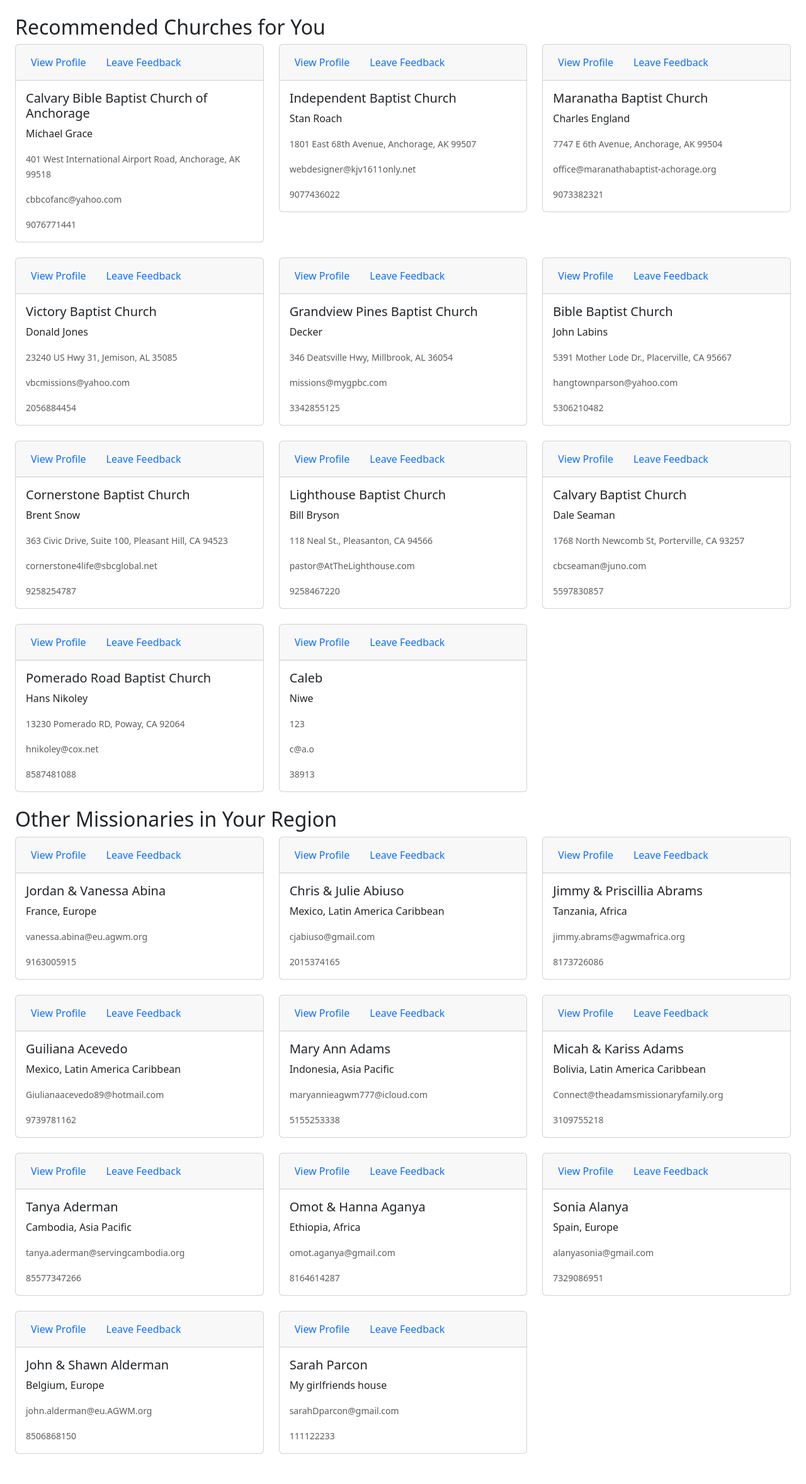
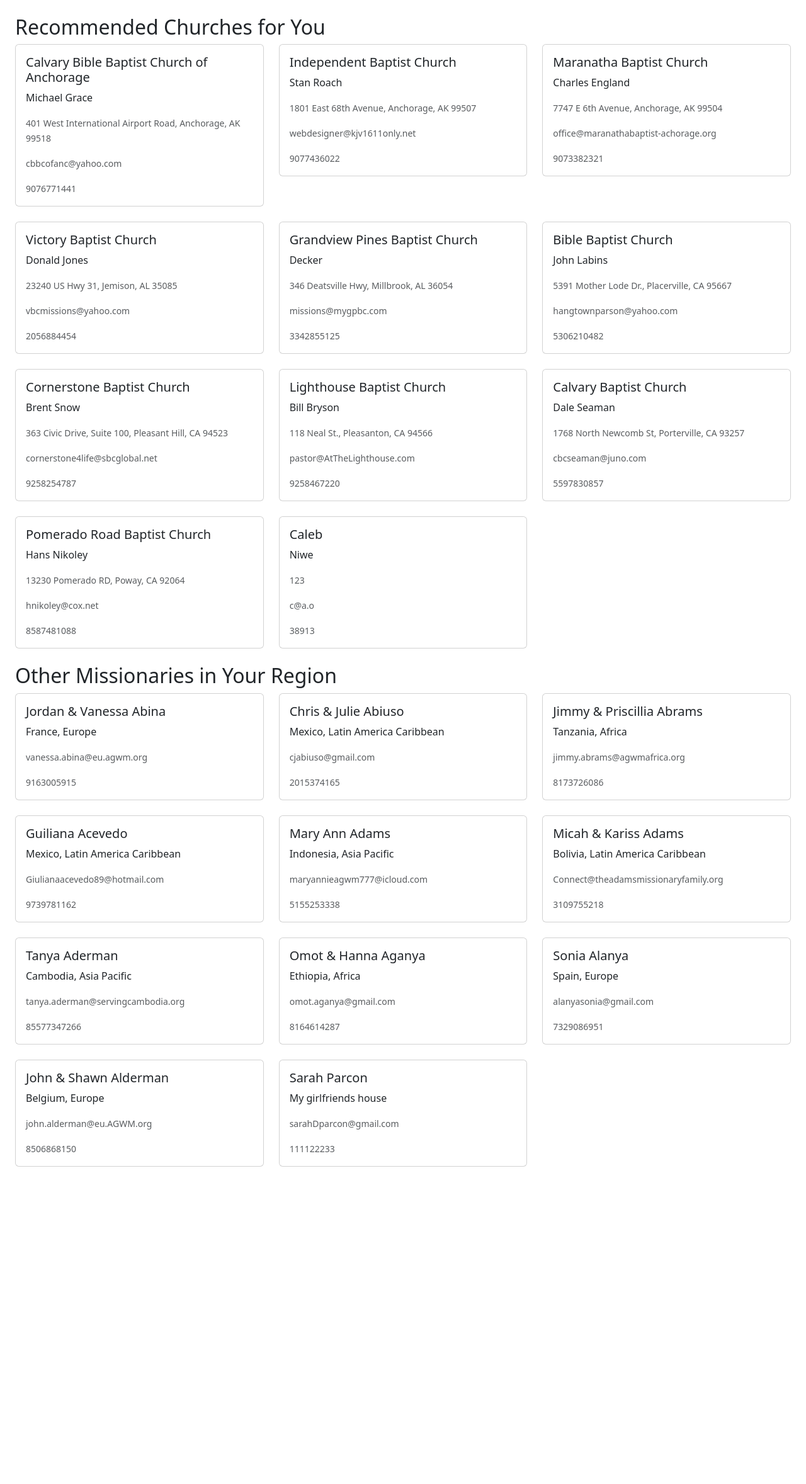
Before and after one commit to caleblind/Evangelium, a Django app: page /matching/ in a window 1280 px wide. Shown: the whole page at 63% size. After the commit the page ends 1853 px from the top, so only its background shows below. Run offline with Django 4.2, Linux system fonts and the light colour scheme; a user stored in the database is signed in; data comes from the database, SQL or seed files in the repository.

Commit message:
Finalize MVP

```diff
--- a/app/api/templates/matching.html
+++ b/app/api/templates/matching.html
@@ -17,16 +17,6 @@
         {% for church in churches %}
         <div class="col-md-4 mb-4">
           <div class="card">
-            <div class="card-header">
-              <ul class="nav nav-pills card-header-pills">
-                <li class="nav-item">
-                  <a class="nav-link" href="#">View Profile</a>
-                </li>
-                <li class="nav-item">
-                  <a class="nav-link" href="#">Leave Feedback</a>
-                </li>
-              </ul>
-            </div>
             <!--<img
               src="https://lab.oliveiraweb.com.br/images-for-samples/owl.jpg"
               class="card-img-top"
@@ -56,16 +46,6 @@
         {% for missionary in missionaries %}
         <div class="col-md-4 mb-4">
           <div class="card">
-            <div class="card-header">
-              <ul class="nav nav-pills card-header-pills">
-                <li class="nav-item">
-                  <a class="nav-link" href="#">View Profile</a>
-                </li>
-                <li class="nav-item">
-                  <a class="nav-link" href="#">Leave Feedback</a>
-                </li>
-              </ul>
-            </div>
             <!--<img
               src="{{ missionary.image.url }}"
               class="card-img-top"
--- a/app/api/views.py
+++ b/app/api/views.py
@@ -26,6 +26,7 @@ def authView(request):
       form = UserCreationForm(request.POST or None)
       if form.is_valid():
          form.save()
+         return redirect("/accounts/login/")
    else:
       form = UserCreationForm()
    return render(request, "registration/signup.html",{"form": form})
--- a/app/saltnlight/settings.py
+++ b/app/saltnlight/settings.py
@@ -126,3 +126,5 @@ STATIC_URL = 'static/'
 # https://docs.djangoproject.com/en/4.0/ref/settings/#default-auto-field
 
 DEFAULT_AUTO_FIELD = 'django.db.models.BigAutoField'
+
+LOGIN_REDIRECT_URL = '/matching/'
--- a/requirements.txt
+++ b/requirements.txt
@@ -2,3 +2,4 @@ django
 djangorestframework
 django-bootstrap-v5
 pylint[spelling]
+django.core
```
